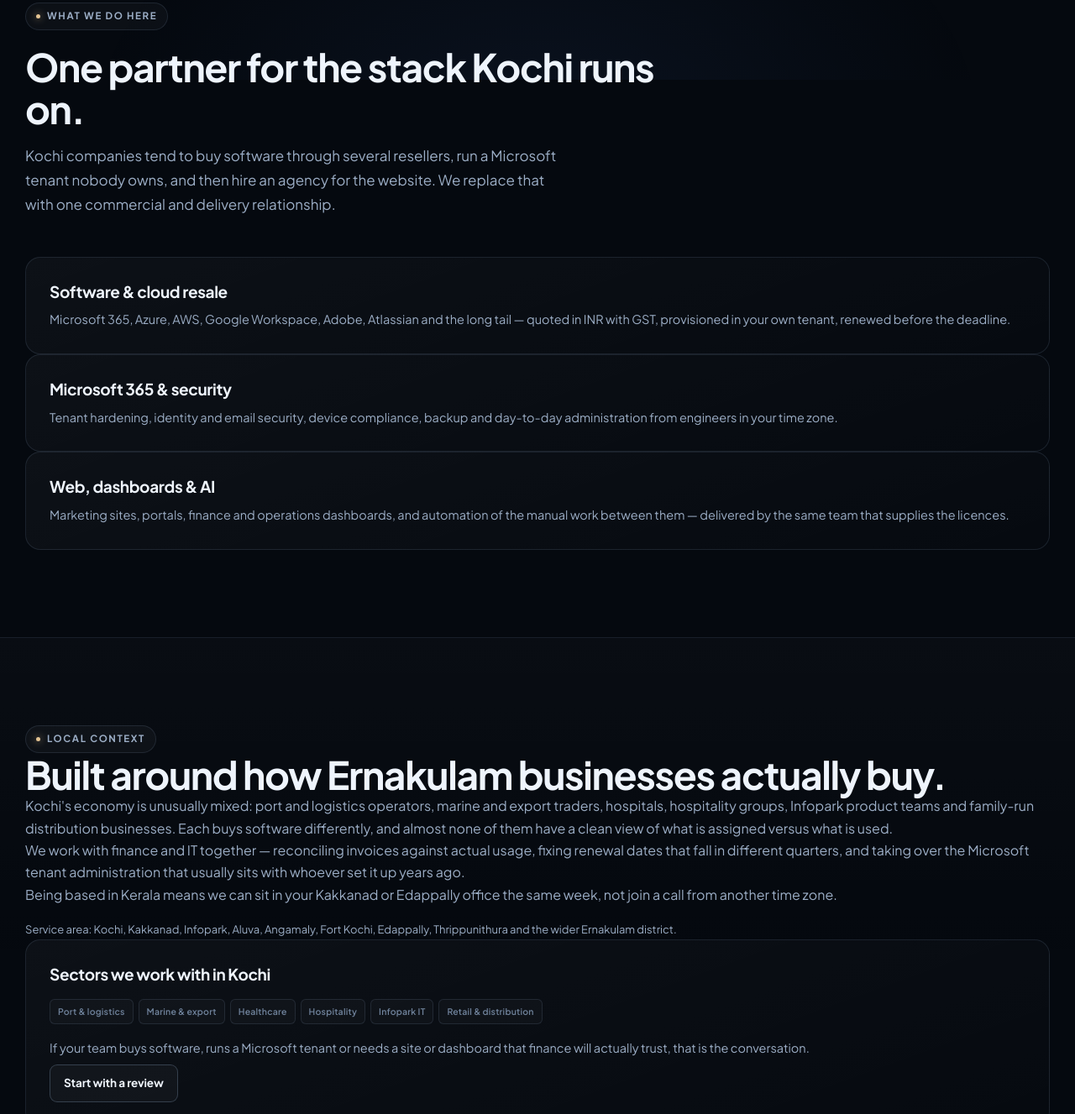
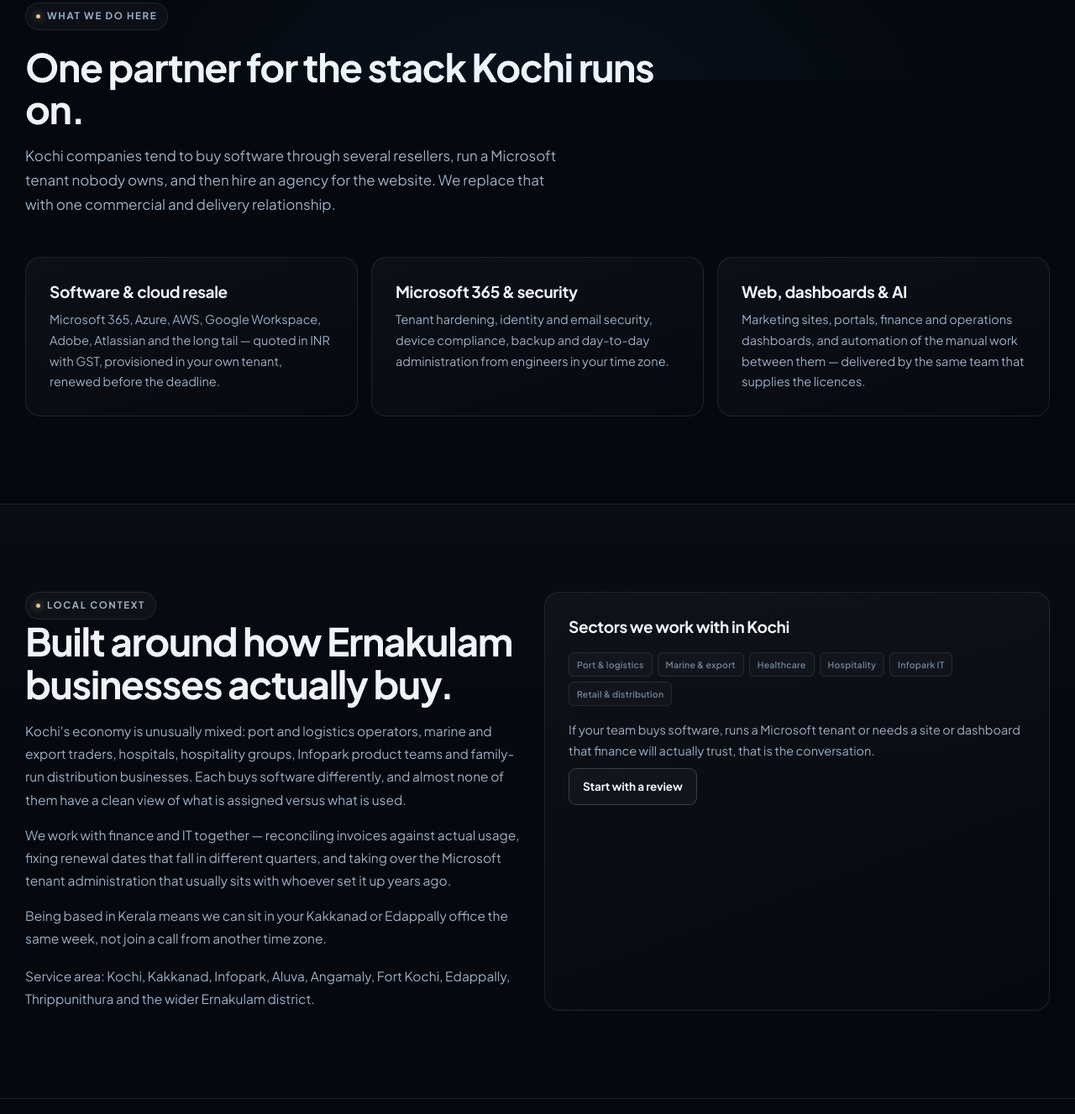
Before and after one commit to adharsh-entitlex/entitlex-web, a plain HTML site: page kochi.html in a window 1280 px wide. Shown: the part 705-2032 px from the top of the page at 84% size. Drawn offline with Linux system fonts and the light colour scheme.

Commit message:
Fix grid layout and hero alignment on Kerala location pages
Generated with Codebuff 🤖
Co-Authored-By: Codebuff <noreply@codebuff.com>

```diff
--- a/kochi.html
+++ b/kochi.html
@@ -103,7 +103,7 @@
       <h2>One partner for the stack Kochi runs on.</h2>
       <p>Kochi companies tend to buy software through several resellers, run a Microsoft tenant nobody owns, and then hire an agency for the website. We replace that with one commercial and delivery relationship.</p>
     </div>
-    <div class="g3">
+    <div class="grid g3">
       <article class="card"><h3>Software &amp; cloud resale</h3><p>Microsoft 365, Azure, AWS, Google Workspace, Adobe, Atlassian and the long tail — quoted in INR with GST, provisioned in your own tenant, renewed before the deadline.</p></article>
       <article class="card"><h3>Microsoft 365 &amp; security</h3><p>Tenant hardening, identity and email security, device compliance, backup and day-to-day administration from engineers in your time zone.</p></article>
       <article class="card"><h3>Web, dashboards &amp; AI</h3><p>Marketing sites, portals, finance and operations dashboards, and automation of the manual work between them — delivered by the same team that supplies the licences.</p></article>
@@ -113,8 +113,8 @@
 
 <section class="section section-alt">
   <div class="shell">
-    <div class="g2">
-      <div>
+    <div class="grid g2">
+      <div class="local-copy">
         <span class="eyebrow"><span class="dot"></span>Local context</span>
         <h2>Built around how Ernakulam businesses actually buy.</h2>
         <p>Kochi's economy is unusually mixed: port and logistics operators, marine and export traders, hospitals, hospitality groups, Infopark product teams and family-run distribution businesses. Each buys software differently, and almost none of them have a clean view of what is assigned versus what is used.</p>
@@ -138,7 +138,7 @@
       <span class="eyebrow"><span class="dot"></span>Working with us locally</span>
       <h2>What Kochi clients get that a portal doesn't.</h2>
     </div>
-    <div class="g3">
+    <div class="grid g3">
       <article class="card"><span class="card-num">RESPONSE</span><h3>On-site in Kochi within a working day</h3><p>Kakkanad, Infopark, Aluva and Fort Kochi are all reachable for a same-week visit. Escalations are acknowledged in 15 minutes during IST business hours.</p></article>
       <article class="card"><span class="card-num">BILLING</span><h3>GST invoices to your Kochi entity</h3><p>INR invoicing with 18% GST shown separately for input credit, PO-based billing, NEFT/RTGS/UPI, and a vendor-onboarding pack we complete ourselves.</p></article>
       <article class="card"><span class="card-num">ESCALATION</span><h3>A named person, not a ticket queue</h3><p>You get a direct contact for renewals and incidents, with 15-minute acknowledgement during IST business hours on critical issues.</p></article>
--- a/style.css
+++ b/style.css
@@ -730,3 +730,9 @@ html[data-theme="light"] .footer-brand .logo-light{display:block!important}
 .footer-areas a{color:var(--muted)}
 .footer-areas a:hover{color:var(--accent)}
 @media (max-width:600px){.footer-areas{gap:8px 14px;font-size:12px}}
+
+/* Location pages */
+.page-hero .cta-actions{justify-content:flex-start}
+.local-copy h2{margin-bottom:18px}
+.local-copy p{margin-top:15px;font-size:15.5px;line-height:1.75;color:var(--muted)}
+.local-copy p:first-of-type{margin-top:0}
```
Also changed, not shown: kozhikode.html (+4 -4 lines), locations.html (+1 -1 lines), thiruvananthapuram.html (+4 -4 lines), thrissur.html (+4 -4 lines), city-foot.png (added), city-mid.png (added), city-top.png (added).
